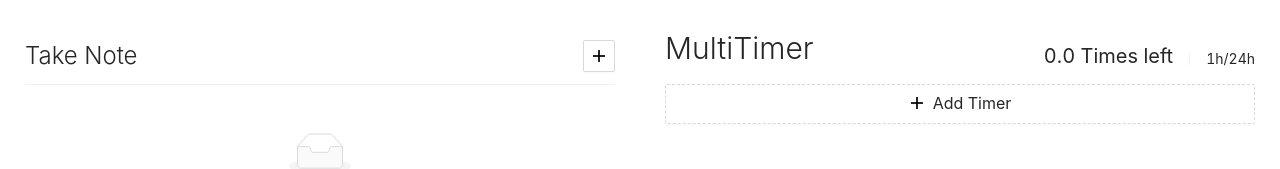
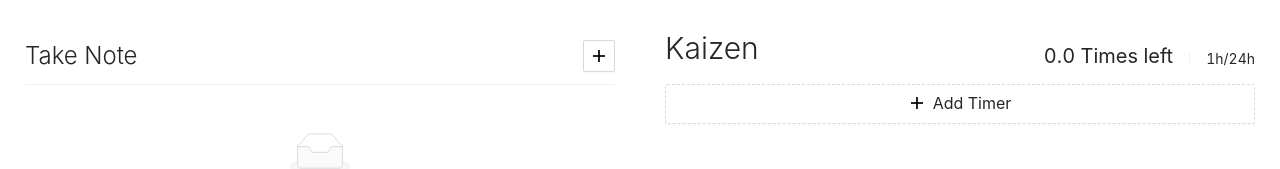
Before and after one commit to putrasurya/kaizen, a React (Create React App) app: page / in a window 1280 px wide. Shown: the top 169 px of the page. Built offline with nearby package versions, Linux system fonts and the light colour scheme.

Commit message:
change app name to Kaizen

```diff
--- a/src/components/AppTimer.jsx
+++ b/src/components/AppTimer.jsx
@@ -28,7 +28,7 @@ function AppTimer() {
       <Row justify="space-between" align="middle">
         <Col>
           <Title level={2} style={{ fontWeight: 300 }}>
-            MultiTimer
+            Kaizen
           </Title>
         </Col>
         <Col>
```
Also changed, not shown: 1 other file (tests, documents, lock files or other folders).
